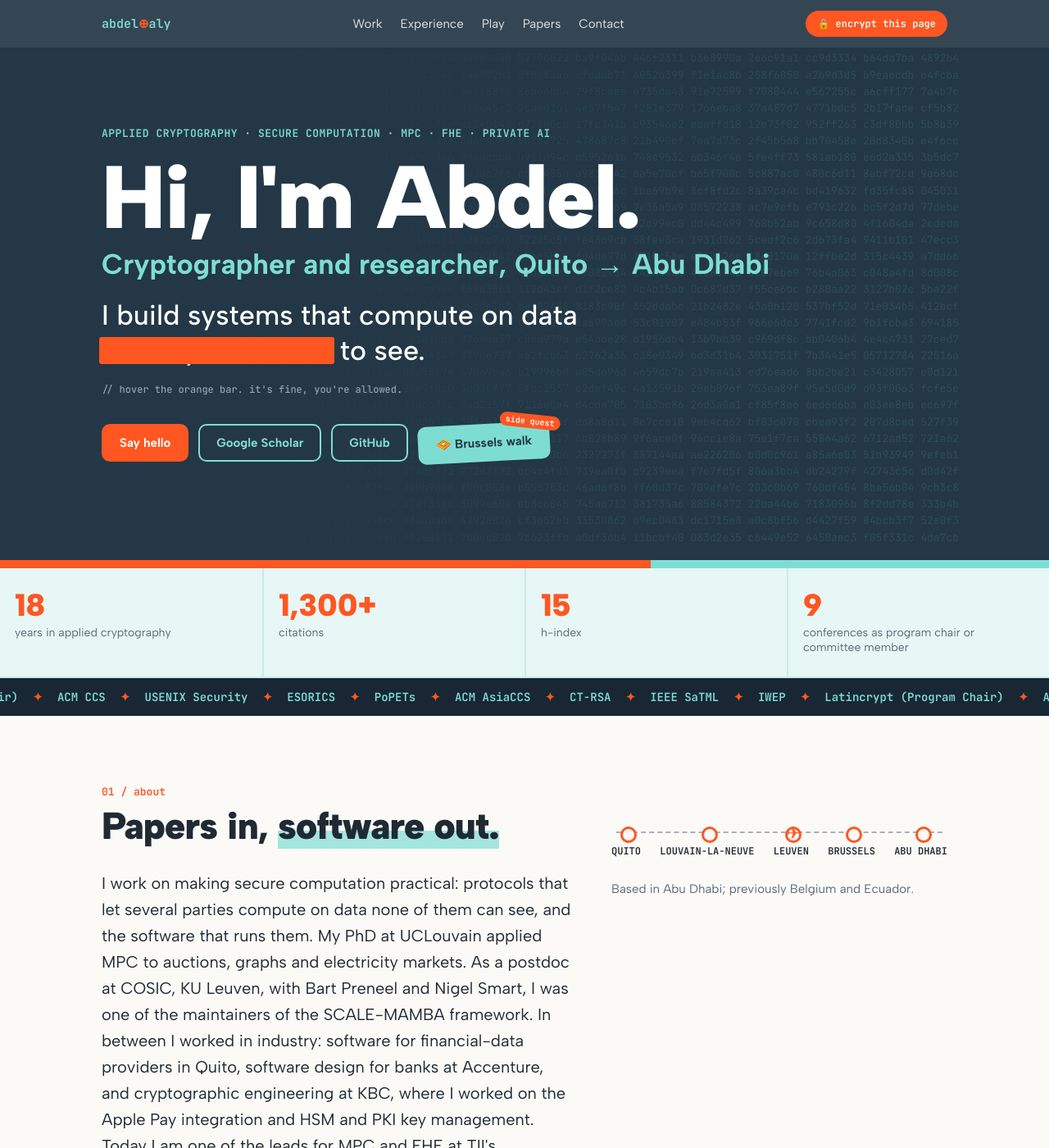
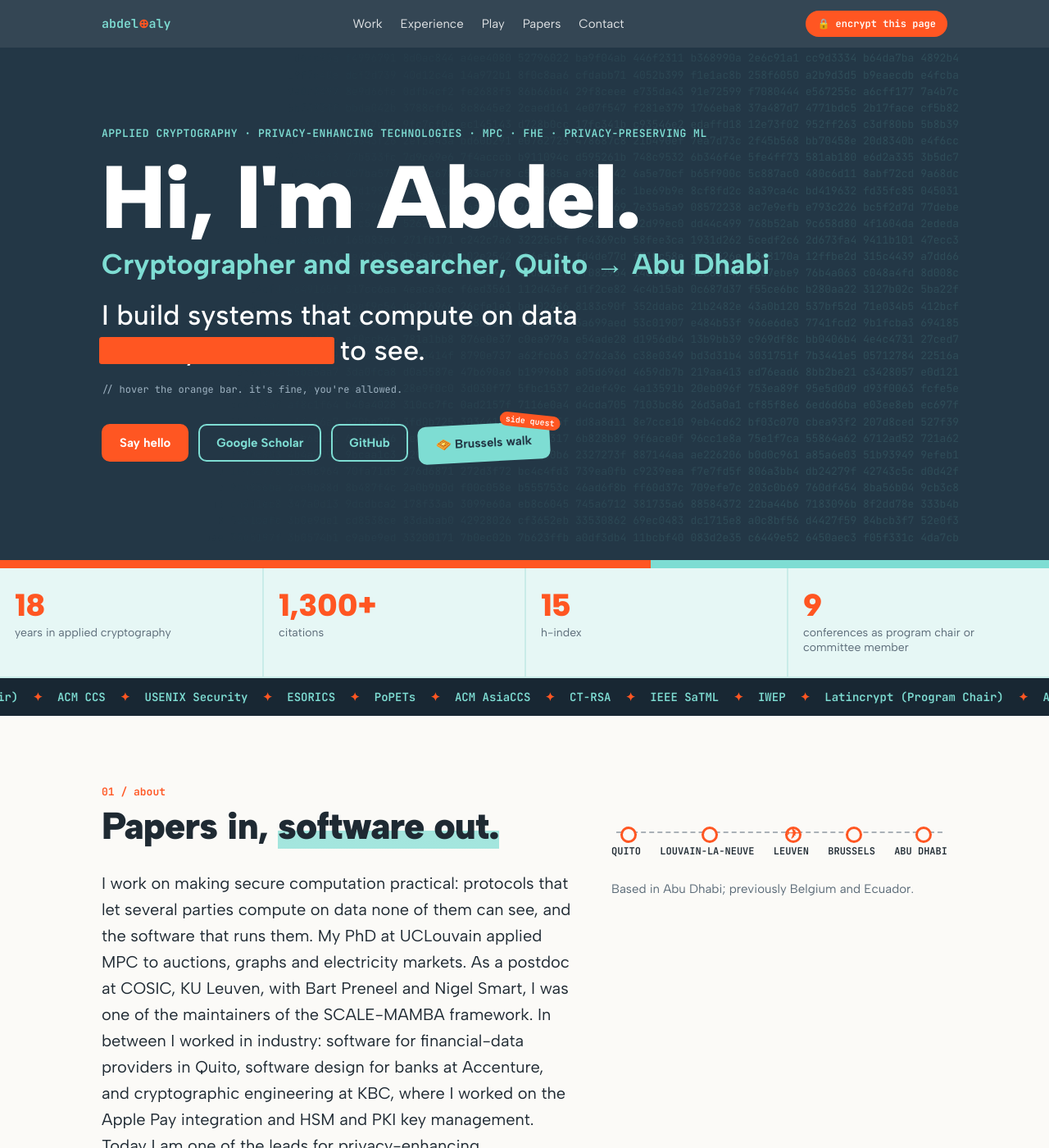
Before and after one commit to abdelrahamanaly/abdelrahamanaly.github.io, a Jekyll site: the page built from index.html, in a window 1280 px wide and 1400 px high. Shown: the whole window at 82% size. Built offline with Jekyll 4.4.1, drawn with Linux system fonts in a browser that asks for light colours; some of the changed text lies outside the part shown.

Commit message:
Describe the work as PETs, with privacy-preserving ML as the main focus
Co-Authored-By: Claude Opus 5.5 <noreply@anthropic.com>

```diff
--- a/_config.yml
+++ b/_config.yml
@@ -1,6 +1,6 @@
 # Jekyll configuration. GitHub Pages builds this site on every merge to main.
 title: "Abdel Aly · Cryptographer"
-description: "Abdel Aly, cryptographer and researcher: secure multi-party computation, homomorphic encryption and private AI."
+description: "Abdel Aly, cryptographer and researcher: privacy-enhancing technologies, secure multi-party computation, homomorphic encryption and privacy-preserving machine learning."
 url: "https://abdelrahamanaly.github.io"
 baseurl: ""
 
--- a/_data/experience.yml
+++ b/_data/experience.yml
@@ -4,7 +4,7 @@
   org: Technology Innovation Institute (TII), Cryptography Research Centre
   place: Abu Dhabi, UAE
   dates: 2021 – Present
-  summary: "Applied cryptography for privacy-preserving AI: MPC and FHE for private LLM inference and federated learning."
+  summary: "Privacy-enhancing technologies, mainly MPC and FHE. Main focus: privacy-preserving machine learning, for training (federated learning) and inference (private LLM inference)."
 
 - title: Cryptographic Engineer
   org: KBC Group, Belgium's second-largest bank
--- a/_data/skills.yml
+++ b/_data/skills.yml
@@ -3,8 +3,8 @@
 - group: Research topics
   items: [Secure multi-party computation, "Homomorphic encryption (CKKS, BFV)", Secret sharing, Garbled circuits, Private set intersection, Threshold cryptography, Post-quantum cryptography]
 
-- group: Private AI
-  items: [Private LLM inference, Encrypted neural-network inference, Federated learning, Secure aggregation, Differential privacy]
+- group: Privacy-preserving ML
+  items: [Private training, Federated learning, Secure aggregation, Differential privacy, Private LLM inference, Encrypted neural-network inference]
 
 - group: From industry
   items: [Payments cryptography, HSMs and PKI, Key management, MPC for fraud detection]
```
Also changed, not shown: _data/profile.yml (+4 -3 lines), README.md.
